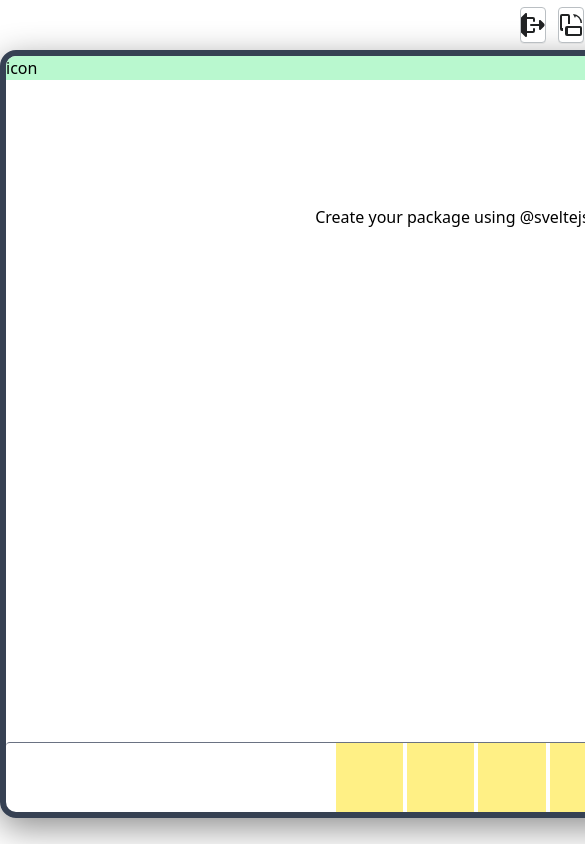
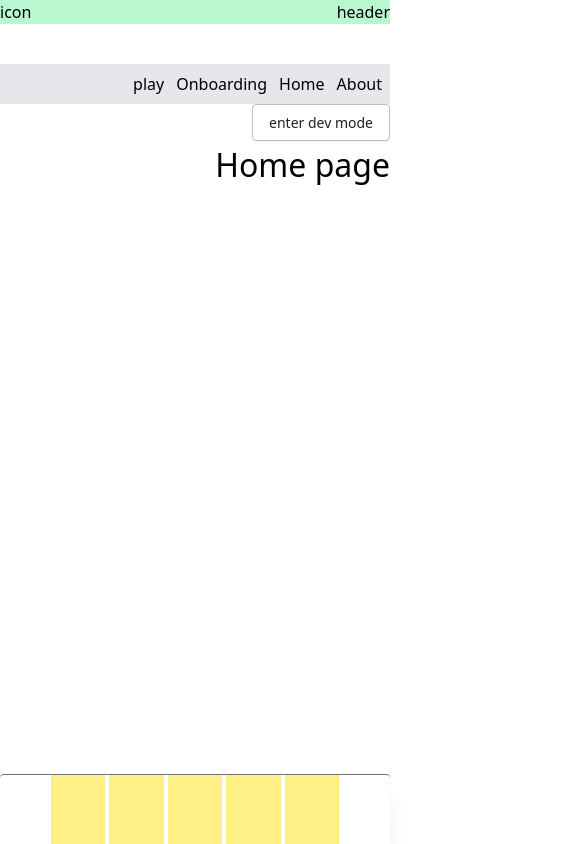
Before and after one commit to AnsBdran/viewport-playground, a SvelteKit app: page / in a window 390 px wide. Shown: the top 844 px of the page, 585 px wide, since content can reach past the window. Built offline with nearby package versions, Linux system fonts and the light colour scheme.

Commit message:
disabled on small screens

```diff
--- a/src/app.css
+++ b/src/app.css
@@ -1 +1,5 @@
 @import 'tailwindcss';
+
+h1 {
+    font-size: 2em;
+}
--- a/src/lib/component/toolbar.svelte
+++ b/src/lib/component/toolbar.svelte
@@ -14,6 +14,7 @@
 		bind:value={viewportState.deviceId}
 	/>
 	<Input placeholder="enter a url" dir="ltr" type="text" bind:value={viewportState.iframeUrl} />
+	{viewportState.iframeUrl}
 	<Button
 		onclick={() => {
 			viewportState.orientation = viewportState.orientation === 'p' ? 'l' : 'p';
--- a/src/lib/component/viewport-playground.svelte
+++ b/src/lib/component/viewport-playground.svelte
@@ -3,12 +3,12 @@
 	import { DEVICES, TOOLBAR_HEIGHT } from './consts';
 	import Toolbar from './toolbar.svelte';
 	import { viewportState } from './utils.svelte';
-
+	import { MediaQuery } from 'svelte/reactivity';
 	type Props = {
 		wrapper?: 'iframe' | 'div';
 		children: Snippet;
 		defaultOpen?: boolean;
-		defaultRoute?: string;
+		url?: string;
 		disabled: boolean;
 	};
 
@@ -16,14 +16,16 @@
 		children,
 		defaultOpen = false,
 		wrapper = 'iframe',
-		defaultRoute = $bindable('/'),
+		url = $bindable('/'),
+		disabledOnMobile = true,
 		disabled
 	}: Props = $props();
 
 	setContext('viewportState', viewportState);
 	$effect(() => {
+		console.log('weird effect ran');
 		if (!defaultOpen) {
-			viewportState.iframeUrl = defaultRoute;
+			viewportState.iframeUrl = url;
 		}
 		if (viewportState.isActive) {
 			viewportState.iframeUrl = window.location.pathname;
@@ -63,9 +65,17 @@
 		iframeDoc.head.appendChild(style);
 	}
 
+	const large = new MediaQuery('min-width: 800px');
+
 	onMount(() => {
-		if (defaultOpen && top === self) {
+		if (defaultOpen && top === self && large) {
 			viewportState.isActive = true;
+		}
+	});
+
+	$effect(() => {
+		if (!large.current && disabledOnMobile) {
+			viewportState.isActive = false;
 		}
 	});
 </script>
--- a/src/lib/styles/base.css
+++ b/src/lib/styles/base.css
@@ -0,0 +1,3 @@
+h1 {
+    font-size: 2em;
+}
--- a/src/lib/ui/select.svelte
+++ b/src/lib/ui/select.svelte
@@ -6,7 +6,6 @@
 </script>
 
 <select class="vp-select" bind:value id="countries">
-	<option selected>Choose a device</option>
 	{#each options as option}
 		<option value={option.value}>{option.label}</option>
 	{/each}
@@ -19,6 +18,7 @@
 		padding-block: 0.25rem;
 		border-radius: 6px;
 		outline: none;
+		min-width: 200px;
 	}
 	.vp-select:focus {
 		border-color: #aaa;
--- a/src/routes/+layout.svelte
+++ b/src/routes/+layout.svelte
@@ -1,22 +1,29 @@
 <script lang="ts">
-	import { ViewportPlayground, enterPlayground } from '$lib/component';
+	import { page } from '$app/state';
+	import { ViewportPlayground, enterPlayground, viewportState } from '$lib/component';
 	import { Button } from '$lib/ui';
 	import '../app.css';
 	import Nav from './nav.svelte';
-	import { getContext } from 'svelte';
 	let { children } = $props();
-	const viewportState = getContext('viewportState');
-	console.log(viewportState);
+
+	$effect(() => {
+		if (page.url.pathname) {
+			viewportState.iframeUrl = page.url.pathname;
+			console.log('effect ran', page.url.pathname, viewportState.iframeUrl);
+		}
+	});
 </script>
 
-<ViewportPlayground defaultOpen={true} defaultRoute="/onboarding">
+<ViewportPlayground defaultOpen={true} url="/onboarding">
 	<header class="fixed top-0 right-0 left-0 z-9999 flex items-center justify-between bg-green-200">
 		<span>header</span>
 		<span>icon</span>
 	</header>
-	<nav class="mt-16">
+	<nav class="mt-16 flex gap-3 bg-gray-200 p-2">
 		<a href="/about">About</a>
 		<a href="/">Home</a>
+		<a href="/onboarding">Onboarding</a>
+		<a href="ms-settings:windowsupdate-optionalupdates">play</a>
 	</nav>
 	<main>
 		<Button
--- a/src/routes/+page.svelte
+++ b/src/routes/+page.svelte
@@ -3,9 +3,4 @@
 	import { Button } from '$lib/ui';
 </script>
 
-<!-- <Button onclick={enterPlayground}>enter dev mode</Button> -->
-<h1>Welcome to your library project</h1>
-<p>Create your package using @sveltejs/package and preview/showcase your work with SvelteKit</p>
-<p>
-	Visit <a href="https://svelte.dev/docs/kit">svelte.dev/docs/kit</a> to read the documentation
-</p>
+<h1>Home page</h1>
--- a/src/routes/about/+page.svelte
+++ b/src/routes/about/+page.svelte
@@ -1,2 +1 @@
-<h1>About</h1>
-<p>Lorem ipsum dolor sit amet consectetur adipisicing elit. Quisquam, quos.</p>
+<h1>About page</h1>
--- a/src/routes/onboarding/+page.svelte
+++ b/src/routes/onboarding/+page.svelte
@@ -1 +1 @@
-<h1>onboarding</h1>
+<h1>Onboarding page</h1>
```
